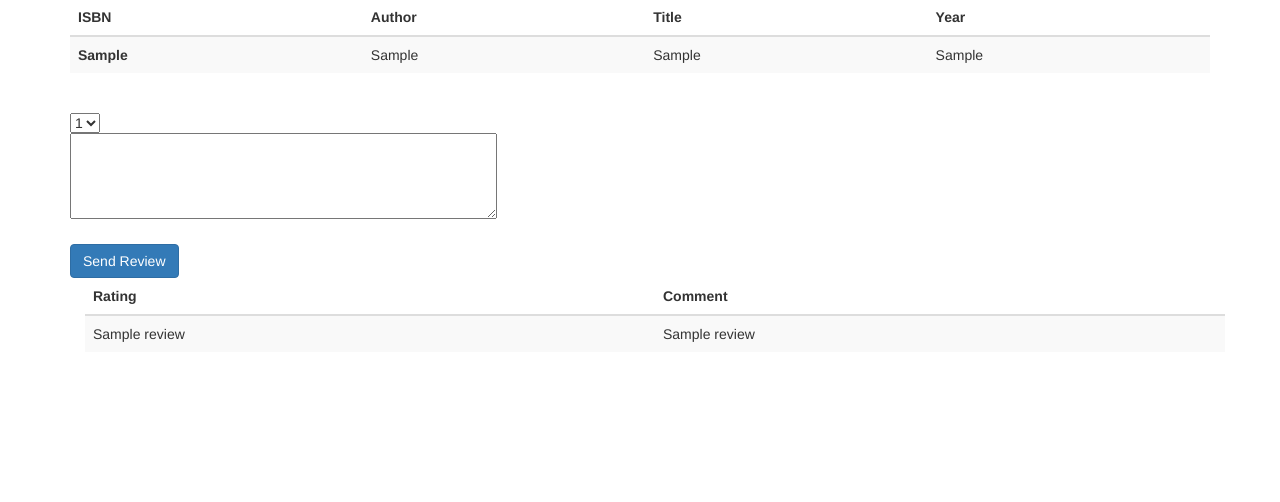
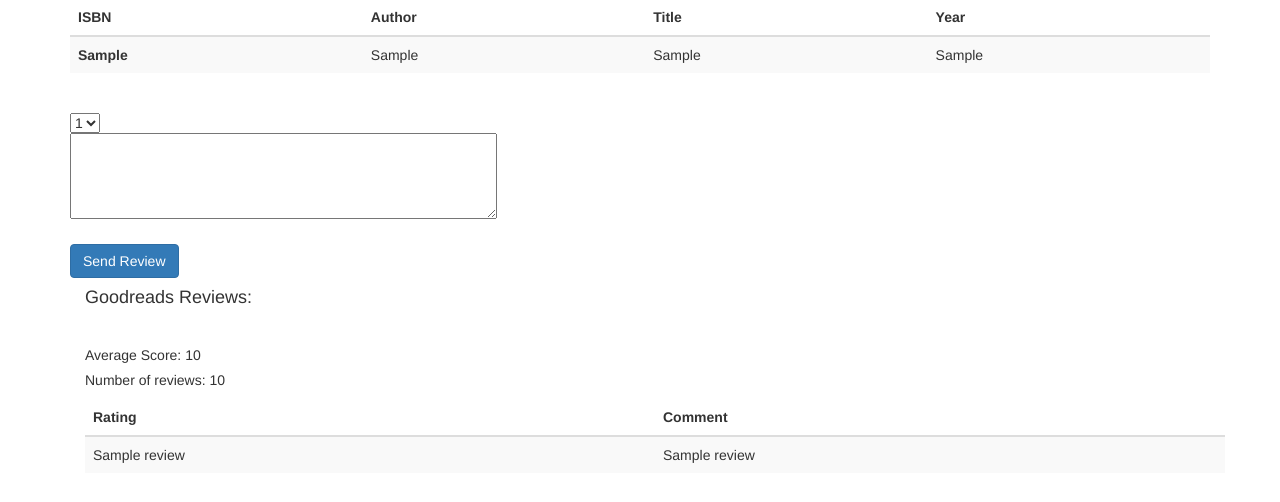
Before and after one commit to vinicius0197/bookreview, a Flask app: template templates/book.html in a window 1280 px wide. Shown: the part 136-638 px from the top of the page. Run offline with Flask 2, Linux system fonts and the light colour scheme; the template is opened without the code that fills it: most values are stand-ins (such as "Sample title", 1, 10 or a date in 2020); some libraries are stand-ins or nearby versions.

Commit message:
Added integration with Goodreads API

```diff
--- a/application.py
+++ b/application.py
@@ -1,5 +1,6 @@
 import os
-
+import requests
+import json
 from functools import wraps
 from flask import Flask, session, render_template, request, g, redirect, url_for
 from flask_session import Session
@@ -40,6 +41,17 @@ def login_required(f):
 			return redirect(url_for('login', next=request.url))
 		return f(*args, **kwargs)
 	return decorated_function
+
+def getGoodreads(id, book_info):
+	response = {}
+
+	request_url = "https://www.goodreads.com/book/review_counts.json"
+	res = requests.get(request_url, params={"key": os.getenv("GOODREADS_KEY"), "isbns": book_info[1]})
+	json_data = res.json()
+	response['score'] = json_data['books'][0]['average_rating']
+	response['review_qty'] = json_data['books'][0]['work_reviews_count']
+
+	return response
 
 @app.route("/")
 def index():
@@ -174,19 +186,22 @@ def search_id(id):
 	book_info = db.execute("SELECT * FROM books WHERE id = :id", \
 		{"id": book_id}).fetchone()
 
+	goodreads_data = getGoodreads(id, book_info)
+
 	review_list = db.execute("SELECT * FROM reviews WHERE review_id = :review_id", \
 		{"review_id": book_id}).fetchall()
 
-	return render_template("book.html", book_info=book_info, review_list=review_list)
+	return render_template("book.html", book_info=book_info, review_list=review_list, goodreads = goodreads_data)
 
 @app.route("/review/<id>", methods=['POST'])
 def review(id):
 	"""
 
-	Handles user review submission and display
+	Handles user review submission and display, and also manages
+	Goodreads API for fetching average rating and number of reviews
+	for books.
 
 	"""
-
 	user_id = db.execute("SELECT id FROM users WHERE username = :username", \
 						{"username": session["user"]}).fetchone()
 
@@ -195,6 +210,8 @@ def review(id):
 
 	book_info = db.execute("SELECT * FROM books WHERE id = :id", \
 		{"id": book_id}).fetchone()
+
+	goodreads_data = getGoodreads(id, book_info)
 
 	if not db.execute("SELECT * FROM reviews WHERE user_id = :user_id AND review_id = :review_id", \
 						{"user_id": user_id, "review_id": book_id}).fetchone():
@@ -208,6 +225,6 @@ def review(id):
 	review_list = db.execute("SELECT * FROM reviews WHERE review_id = :review_id", \
 		{"review_id": book_id}).fetchall()
 
-	return render_template("book.html", book_info=book_info, review_list=review_list)
+	return render_template("book.html", book_info=book_info, review_list=review_list, goodreads = goodreads_data)
 
 	return redirect(url_for('search', id=book_id))
--- a/templates/book.html
+++ b/templates/book.html
@@ -54,6 +54,13 @@
 </form>
 
 <div class="container">
+	<h4>Goodreads Reviews: </h4> <br>
+	<h5> Average Score: {{ goodreads['score'] }} </h2>
+	<h5> Number of reviews: {{ goodreads['review_qty'] }} </h2>
+
+</div>
+
+<div class="container">
 	<table class="table table-striped">
 		<thead>
 			<tr>
```
